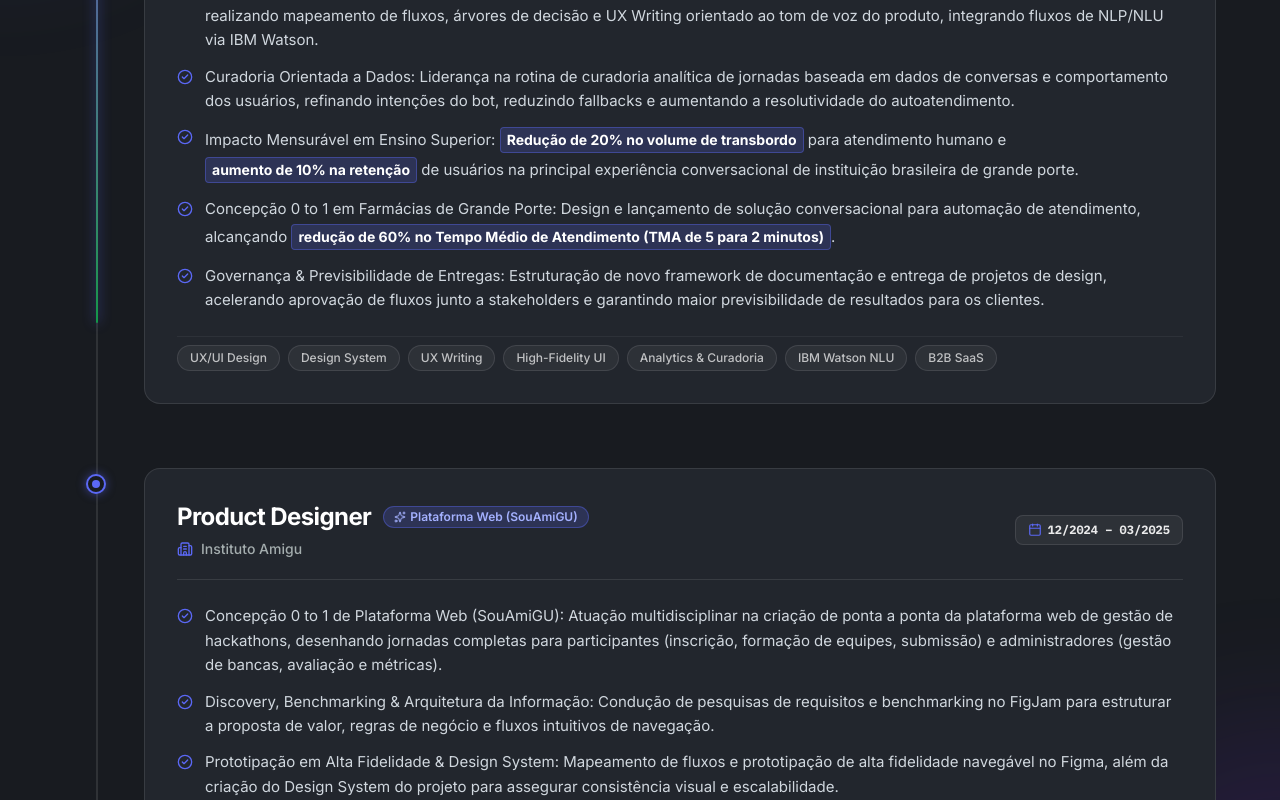
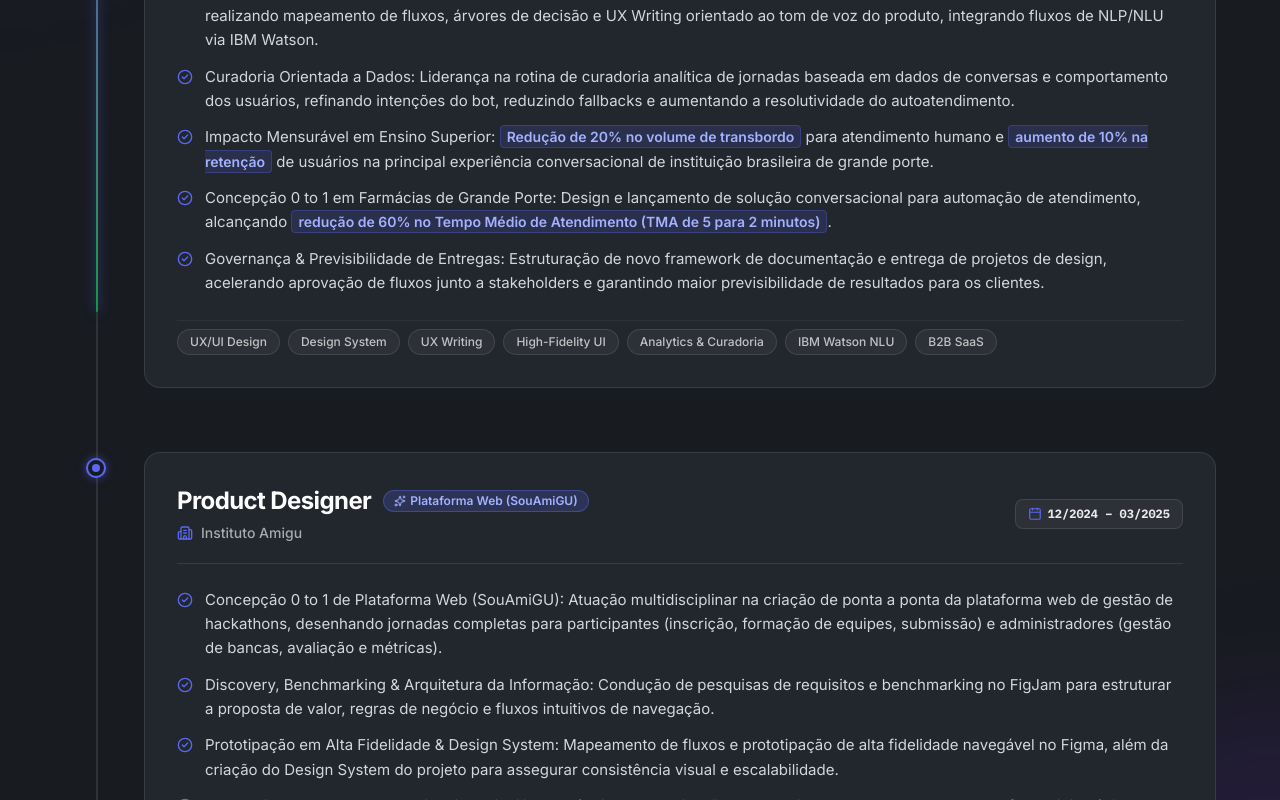
Before and after one commit to dantezim/portfolio-ux, a React (Vite) app: page / in a window 1280 px wide. Shown: the part 2740-3540 px from the top of the page. Built offline with nearby package versions, Linux system fonts and the light colour scheme; the HTML template or start-up script is replaced by a standard one.

Commit message:
style: harmoniza destaques inline da linha do tempo com o sistema de design

```diff
--- a/src/Timeline.tsx
+++ b/src/Timeline.tsx
@@ -122,7 +122,7 @@ export default function Timeline({ lang }: TimelineProps) {
                               return (
                                 <strong
                                   key={pIdx}
-                                  className="font-bold text-white bg-[#5b68f5]/20 border border-[#5b68f5]/40 px-1.5 py-0.5 rounded text-xs md:text-sm inline-block my-0.5"
+                                  className="font-semibold text-[#a4b1ff] bg-[#5b68f5]/15 border border-[#5b68f5]/30 px-1.5 py-0.5 rounded text-xs md:text-sm"
                                 >
                                   {part.slice(2, -2)}
                                 </strong>
```
